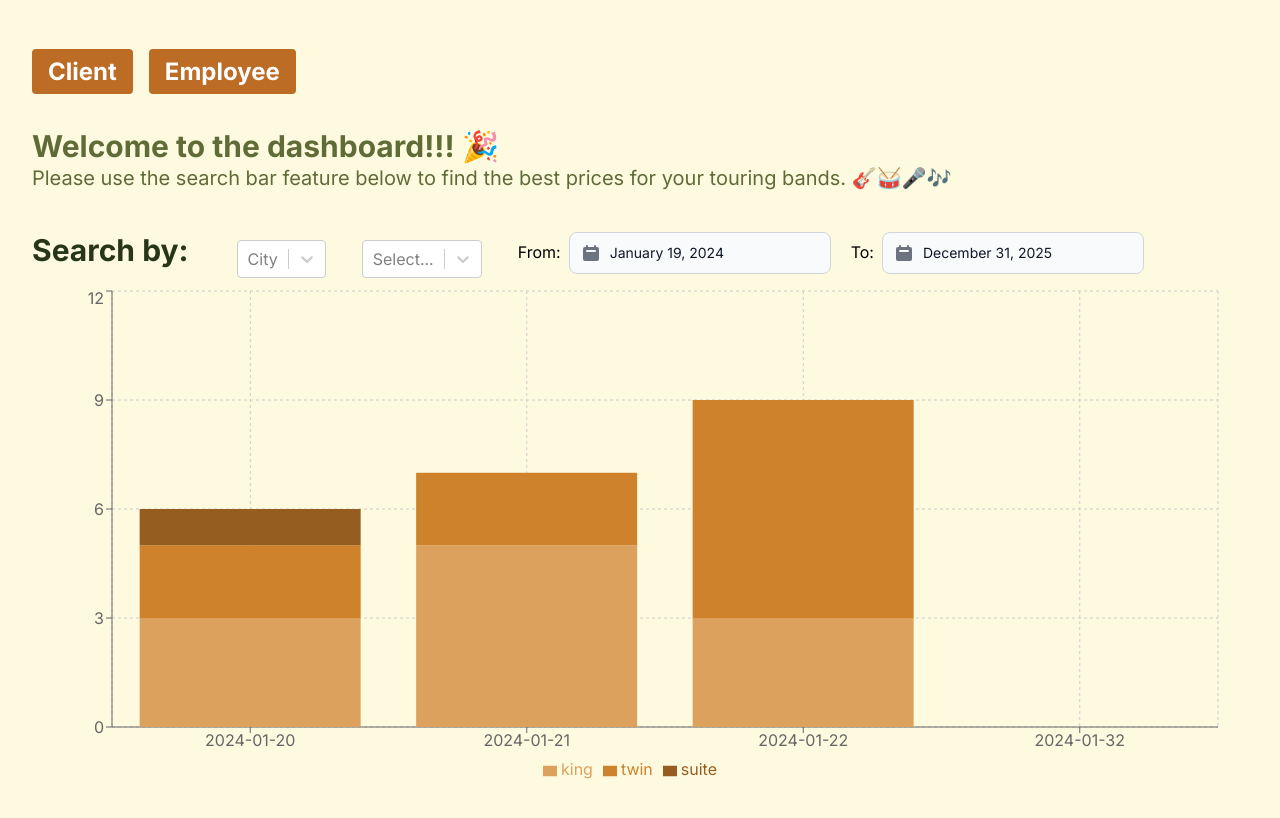
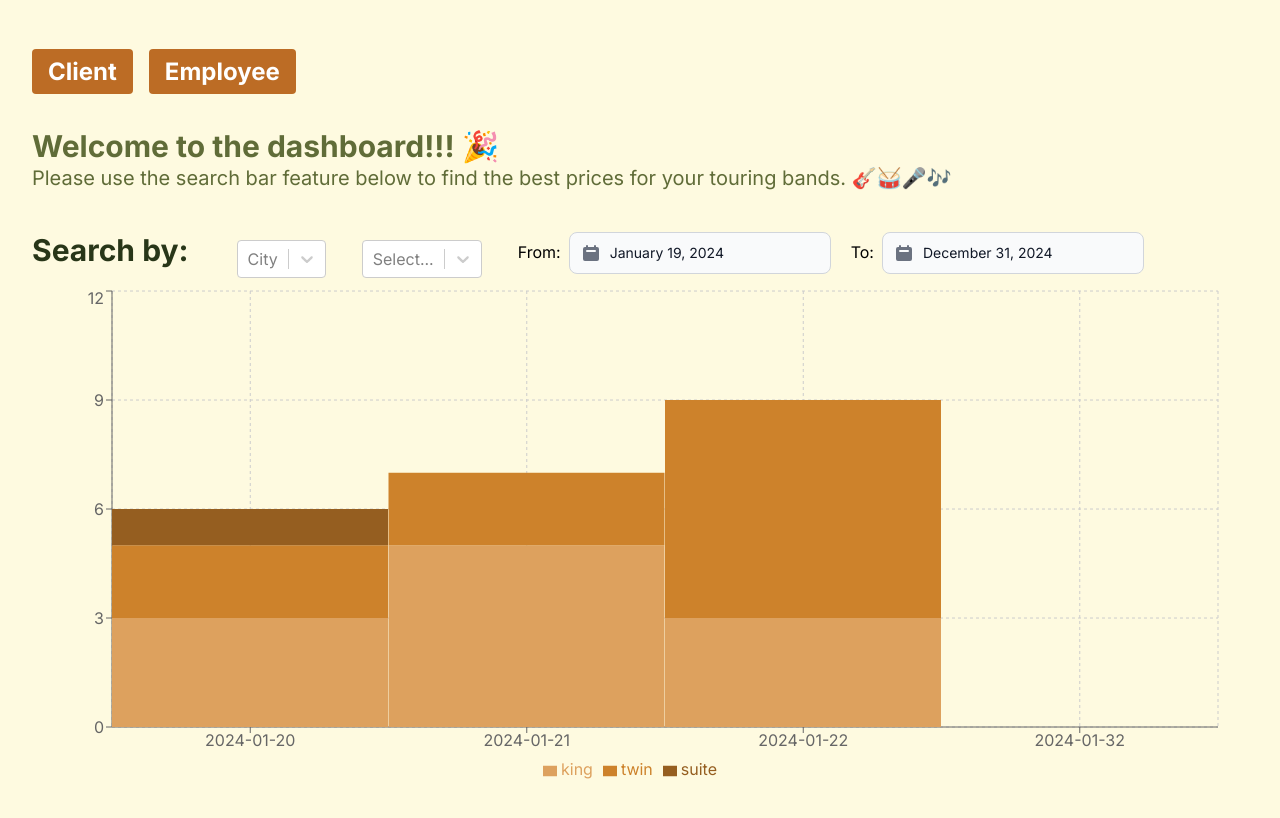
Before and after one commit to HotHack-2024-Team-5/client, a Next.js app: page /dashboard in a window 1280 px wide. Built offline with nearby package versions, Linux system fonts and the light colour scheme; no server answers.

Commit message:
Update end date to 2024-12

```diff
--- a/app/dashboard/page.tsx
+++ b/app/dashboard/page.tsx
@@ -19,7 +19,7 @@ const Dashboard: React.FC = () => {
   const [fromDate, setFromDate] = React.useState<string>(
     formatDate(new Date())
   );
-  const [toDate, setToDate] = React.useState<string>("2025-12-31");
+  const [toDate, setToDate] = React.useState<string>("2024-12-31");
 
   const [roomTypes, setRoomTypes] = React.useState<readonly SelectDataType[]>(
     []
--- a/components/StaysChart.tsx
+++ b/components/StaysChart.tsx
@@ -26,6 +26,7 @@ export default function StaysChart(props: { cityIds: string[], dateFrom: string,
             left: 20,
             bottom: 5,
           }}
+          barCategoryGap={0}
         >
           <CartesianGrid strokeDasharray="3 3" />
           <XAxis dataKey="date" />
```
